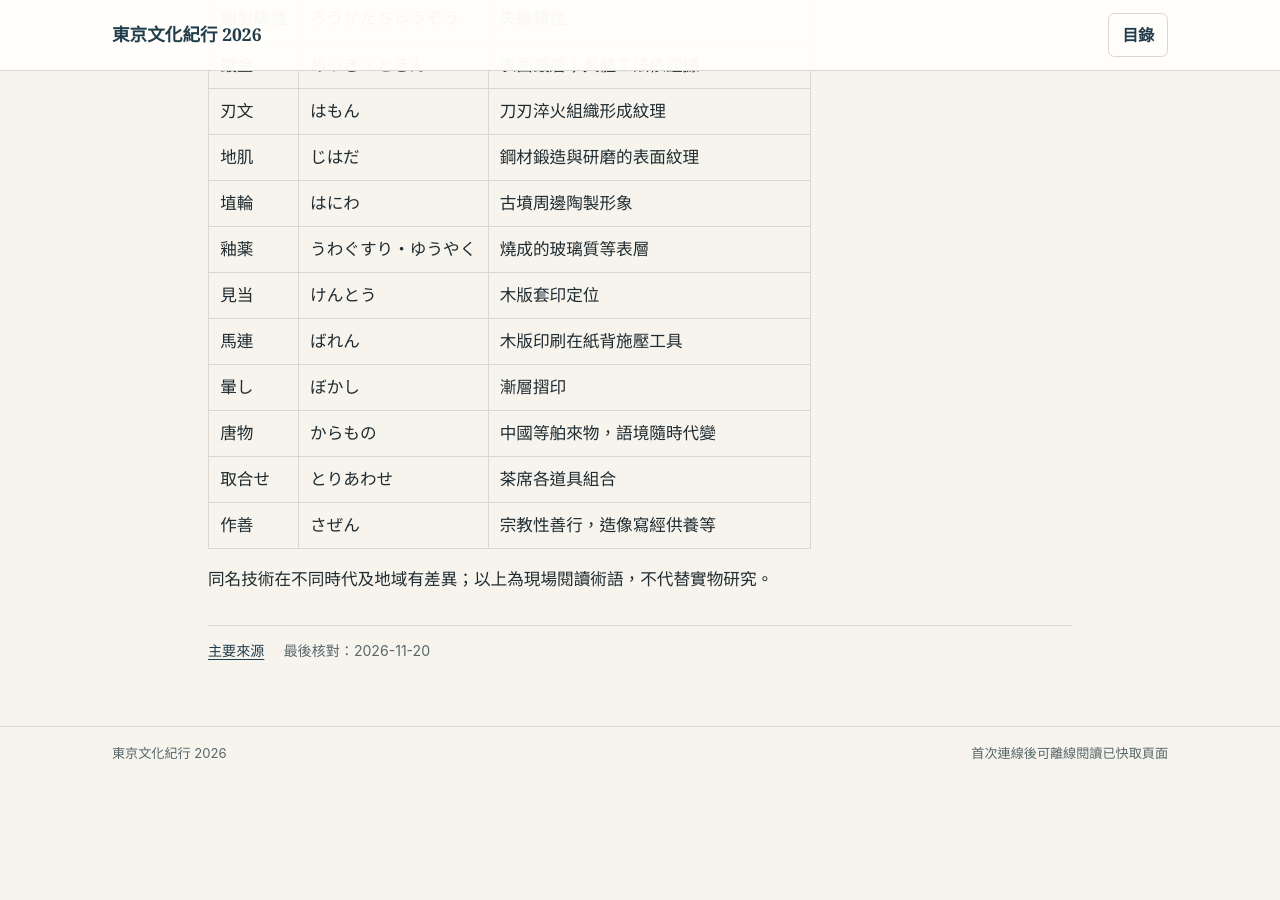
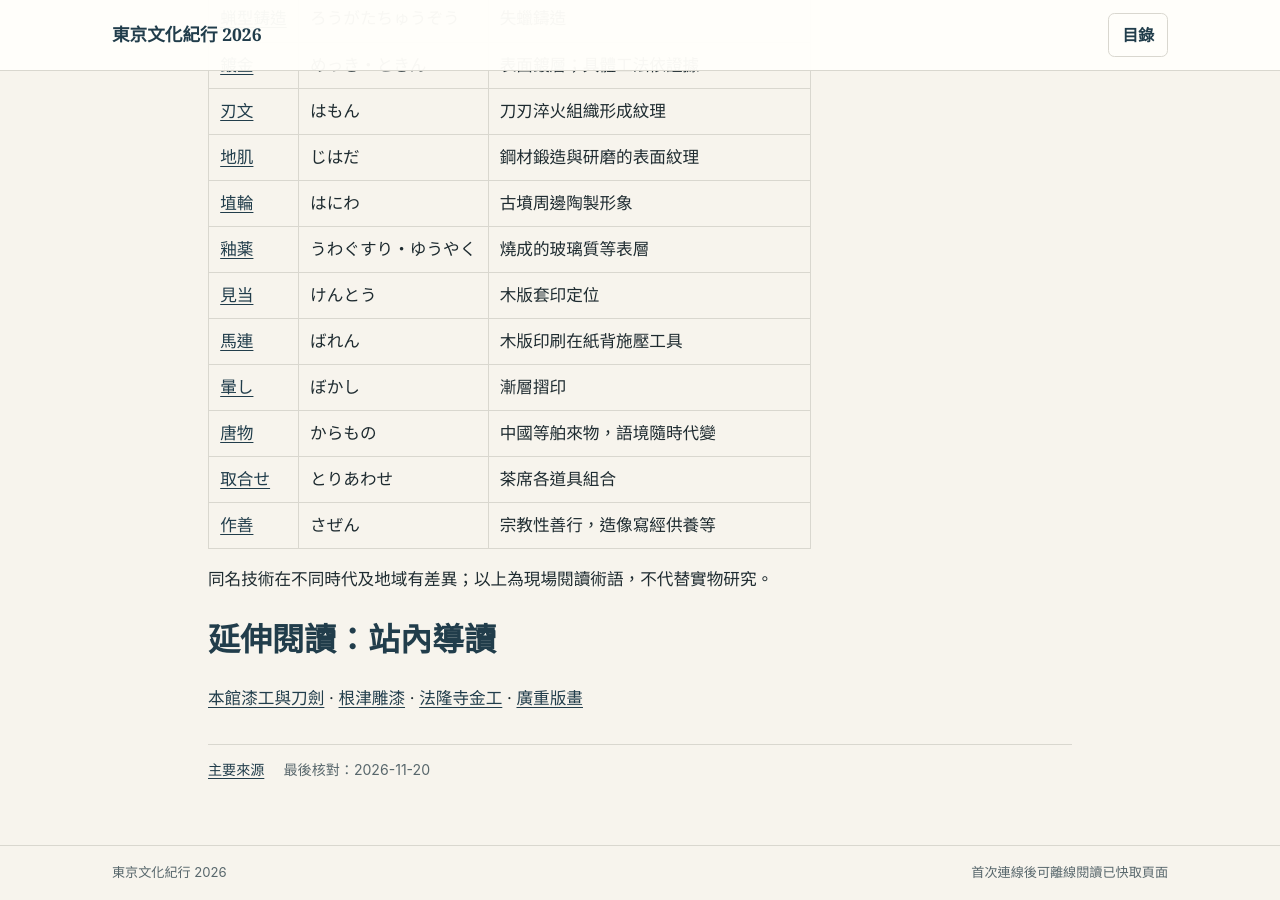
Before and after one commit to davetwchiu/tokyo-culture-trip-2026, a Jekyll site: the page built from content/craft-glossary/index.md, in a window 1280 px wide and 900 px high, scrolled down 1272 px. Built offline with Jekyll 4.4.1, drawn with Linux system fonts in a browser that asks for light colours; before the commit the page ends 2053 px from its top, so only the background shows below that.

Commit message:
Connect craft-glossary/index.md to related objects, techniques and primary sources

```diff
--- a/content/craft-glossary/index.md
+++ b/content/craft-glossary/index.md
@@ -19,35 +19,39 @@ offline: true
 
 | 日文 | 讀音 | 中文及觀察 |
 |---|---|---|
-| 漆 | うるし | 漆樹汁液固化形成塗層 |
-| 木胎 | もくたい | 木質器身基礎 |
-| 蒔絵 | まきえ | 漆黏附金銀粉形成裝飾 |
-| 螺鈿 | らでん | 嵌貼貝片，留意虹彩 |
-| 平塵 | へいじん | 古漆工金屬粉地紋；非後世平蒔繪同義詞 |
-| 梨子地 | なしじ | 金屬粉與透明漆形成地紋 |
-| 研出蒔絵 | とぎだしまきえ | 覆漆後研出紋樣 |
-| 高蒔絵 | たかまきえ | 堆高裝飾後灑粉 |
-| 彫漆 | ちょうしつ | 雕刻漆層 |
-| 堆朱 | ついしゅ | 朱漆厚層雕飾 |
-| 鎌倉彫 | かまくらぼり | 木胎雕刻後塗漆 |
-| 鎗金 | そうきん | 線刻凹紋填金 |
-| 沈金 | ちんきん | 刻紋填金，日本工藝名 |
-| 填漆 | てんしつ | 刻紋填不同顏色漆並研平 |
-| 蒟醤 | きんま | 刻紋填色漆等裝飾 |
-| 截金 | きりかね | 切細金屬箔貼附成紋 |
-| 金銅仏 | こんどうぶつ | 銅或銅合金鍍金佛像 |
-| 押出仏 | おしだしぶつ | 薄金屬板錘打成浮雕 |
-| 蝋型鋳造 | ろうがたちゅうぞう | 失蠟鑄造 |
-| 鍍金 | めっき・ときん | 表面鍍層；具體工法依證據 |
-| 刃文 | はもん | 刀刃淬火組織形成紋理 |
-| 地肌 | じはだ | 鋼材鍛造與研磨的表面紋理 |
-| 埴輪 | はにわ | 古墳周邊陶製形象 |
-| 釉薬 | うわぐすり・ゆうやく | 燒成的玻璃質等表層 |
-| 見当 | けんとう | 木版套印定位 |
-| 馬連 | ばれん | 木版印刷在紙背施壓工具 |
-| 暈し | ぼかし | 漸層摺印 |
-| 唐物 | からもの | 中國等舶來物，語境隨時代變 |
-| 取合せ | とりあわせ | 茶席各道具組合 |
-| 作善 | さぜん | 宗教性善行，造像寫經供養等 |
+| [漆](/tokyo-culture-trip-2026/history/craft/#urushi) | うるし | 漆樹汁液固化形成塗層 |
+| [木胎](/tokyo-culture-trip-2026/history/craft/#urushi) | もくたい | 木質器身基礎 |
+| [蒔絵](/tokyo-culture-trip-2026/history/craft/#lacquer) | まきえ | 漆黏附金銀粉形成裝飾 |
+| [螺鈿](/tokyo-culture-trip-2026/history/craft/#lacquer) | らでん | 嵌貼貝片，留意虹彩 |
+| [平塵](/tokyo-culture-trip-2026/history/craft/#lacquer) | へいじん | 古漆工金屬粉地紋；非後世平蒔繪同義詞 |
+| [梨子地](/tokyo-culture-trip-2026/history/craft/#lacquer) | なしじ | 金屬粉與透明漆形成地紋 |
+| [研出蒔絵](/tokyo-culture-trip-2026/history/craft/#lacquer) | とぎだしまきえ | 覆漆後研出紋樣 |
+| [高蒔絵](/tokyo-culture-trip-2026/history/craft/#lacquer) | たかまきえ | 堆高裝飾後灑粉 |
+| [彫漆](/tokyo-culture-trip-2026/history/craft/#carved-lacquer) | ちょうしつ | 雕刻漆層 |
+| [堆朱](/tokyo-culture-trip-2026/history/craft/#carved-lacquer) | ついしゅ | 朱漆厚層雕飾 |
+| [鎌倉彫](/tokyo-culture-trip-2026/history/craft/#carved-lacquer) | かまくらぼり | 木胎雕刻後塗漆 |
+| [鎗金](/tokyo-culture-trip-2026/history/craft/#carved-lacquer) | そうきん | 線刻凹紋填金 |
+| [沈金](/tokyo-culture-trip-2026/history/craft/#carved-lacquer) | ちんきん | 刻紋填金，日本工藝名 |
+| [填漆](/tokyo-culture-trip-2026/history/craft/#carved-lacquer) | てんしつ | 刻紋填不同顏色漆並研平 |
+| [蒟醤](/tokyo-culture-trip-2026/history/craft/#carved-lacquer) | きんま | 刻紋填色漆等裝飾 |
+| [截金](/tokyo-culture-trip-2026/history/craft/#metalwork) | きりかね | 切細金屬箔貼附成紋 |
+| [金銅仏](/tokyo-culture-trip-2026/history/craft/#hammered-copper) | こんどうぶつ | 銅或銅合金鍍金佛像 |
+| [押出仏](/tokyo-culture-trip-2026/history/craft/#hammered-copper) | おしだしぶつ | 薄金屬板錘打成浮雕 |
+| [蝋型鋳造](/tokyo-culture-trip-2026/history/craft/#metalwork) | ろうがたちゅうぞう | 失蠟鑄造 |
+| [鍍金](/tokyo-culture-trip-2026/history/craft/#metalwork) | めっき・ときん | 表面鍍層；具體工法依證據 |
+| [刃文](/tokyo-culture-trip-2026/history/craft/#swords) | はもん | 刀刃淬火組織形成紋理 |
+| [地肌](/tokyo-culture-trip-2026/history/craft/#swords) | じはだ | 鋼材鍛造與研磨的表面紋理 |
+| [埴輪](/tokyo-culture-trip-2026/museums/tokyo-national-museum/buildings/heiseikan/) | はにわ | 古墳周邊陶製形象 |
+| [釉薬](/tokyo-culture-trip-2026/history/craft/#ceramics) | うわぐすり・ゆうやく | 燒成的玻璃質等表層 |
+| [見当](/tokyo-culture-trip-2026/history/craft/#woodblock) | けんとう | 木版套印定位 |
+| [馬連](/tokyo-culture-trip-2026/history/craft/#woodblock) | ばれん | 木版印刷在紙背施壓工具 |
+| [暈し](/tokyo-culture-trip-2026/history/craft/#woodblock) | ぼかし | 漸層摺印 |
+| [唐物](/tokyo-culture-trip-2026/history/culture/#tea) | からもの | 中國等舶來物，語境隨時代變 |
+| [取合せ](/tokyo-culture-trip-2026/museums/gotoh/) | とりあわせ | 茶席各道具組合 |
+| [作善](/tokyo-culture-trip-2026/museums/suntory/) | さぜん | 宗教性善行，造像寫經供養等 |
 
 同名技術在不同時代及地域有差異；以上為現場閱讀術語，不代替實物研究。
+
+## 延伸閱讀：站內導讀
+
+[本館漆工與刀劍](/tokyo-culture-trip-2026/museums/tokyo-national-museum/buildings/honkan/) · [根津雕漆](/tokyo-culture-trip-2026/museums/nezu/) · [法隆寺金工](/tokyo-culture-trip-2026/museums/tokyo-national-museum/buildings/horyuji/) · [廣重版畫](/tokyo-culture-trip-2026/works/hiroshige/)
```
